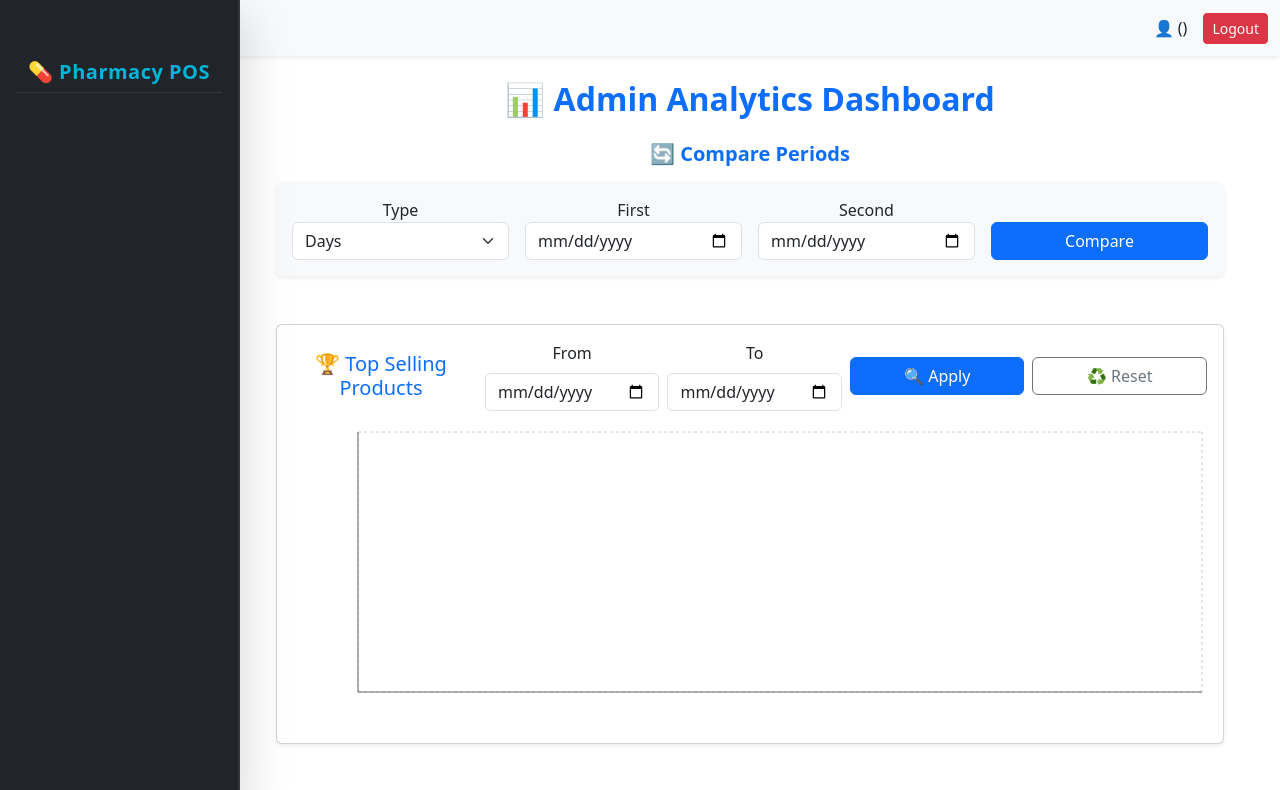
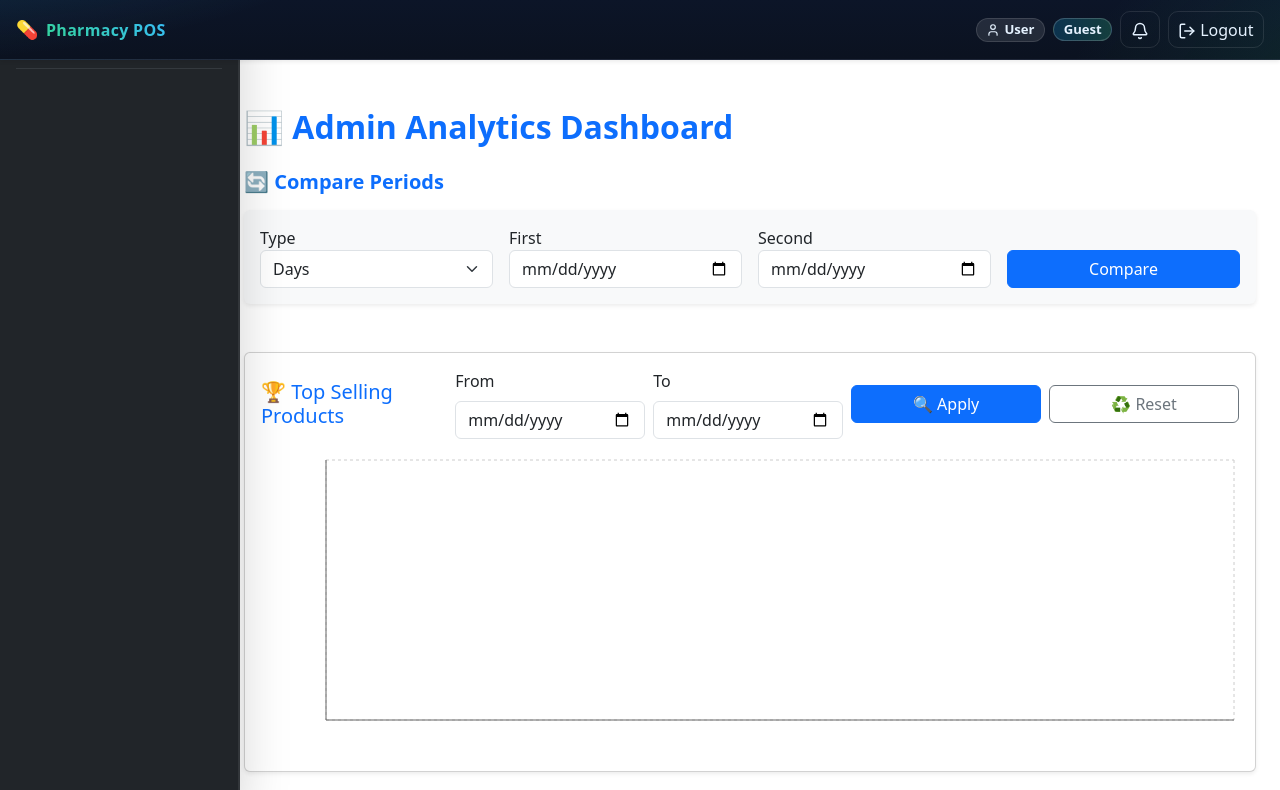
Before and after one commit to diyaaaboualloul/pharmacypos, a React (Vite) app in the folder frontend/: page /admin/analytics in a window 1280 px wide. Shown: the top 790 px of the page. Built offline with nearby package versions, Linux system fonts and the light colour scheme.

Commit message:
erfurfhuf

```diff
--- a/frontend/src/App.css
+++ b/frontend/src/App.css
@@ -1,179 +1,82 @@
 /* =============================
-   🌐 Global App Layout (Vite default)
+   💊 Pharmacy Topbar
    ============================= */
-#root {
-  max-width: 1280px;
-  margin: 0 auto;
-  padding: 2rem;
-  text-align: center;
+:root{
+  --tb-ink: #0b1220;
+  --tb-glass: rgba(255,255,255,.10);
+  --tb-glass-strong: rgba(255,255,255,.18);
+  --tb-text: #e5f2ff;
+  --tb-muted: #a5b4c4;
+  --tb-mint: #34d399;
+  --tb-sky:  #38bdf8;
+  --tb-primary: #0ea5e9;
 }
 
-.logo {
-  height: 6em;
-  padding: 1.5em;
-  will-change: filter;
-  transition: filter var(--transition);
+.topbar {
+  background:
+    radial-gradient(900px 300px at -10% -200%, rgba(56,189,248,.22), transparent 60%),
+    radial-gradient(800px 400px at 120% 200%, rgba(52,211,153,.20), transparent 60%),
+    linear-gradient(180deg, #0c1528 0%, #0b1220 100%);
+  color: var(--tb-text);
+  backdrop-filter: blur(6px);
+  border-bottom: 1px solid rgba(255,255,255,.08);
 }
 
-.logo:hover {
-  filter: drop-shadow(0 0 2em var(--color-primary));
+/* Brand with gradient text */
+.topbar-brand .brand-text{
+  font-weight: 800;
+  letter-spacing: .3px;
+  background: linear-gradient(45deg, var(--tb-mint), var(--tb-sky));
+  -webkit-background-clip: text;
+  -webkit-text-fill-color: transparent;
 }
 
-.logo.react:hover {
-  filter: drop-shadow(0 0 2em #61dafbaa);
+/* Subtle glass chips (user & role) */
+.topbar-chip{
+  padding: .25rem .6rem;
+  border-radius: 999px;
+  background: var(--tb-glass);
+  border: 1px solid rgba(255,255,255,.12);
+  color: var(--tb-text);
+  font-weight: 600;
+  font-size: .82rem;
+  line-height: 1;
+}
+.topbar-chip.alt{
+  background: linear-gradient(90deg, rgba(14,165,233,.22), rgba(52,211,153,.22));
+  border-color: rgba(255,255,255,.18);
 }
 
-@keyframes logo-spin {
-  from {
-    transform: rotate(0deg);
-  }
-  to {
-    transform: rotate(360deg);
-  }
+/* Icon buttons */
+.btn.btn-icon{
+  padding: .4rem .55rem;
+  border-radius: 10px;
+  color: var(--tb-text);
+  background: transparent;
+  border: 1px solid transparent;
+  transition: .2s ease;
+}
+.btn.btn-icon:hover{
+  background: rgba(255,255,255,.06);
+  border-color: rgba(255,255,255,.10);
 }
 
-@media (prefers-reduced-motion: no-preference) {
-  a:nth-of-type(2) .logo {
-    animation: logo-spin infinite 20s linear;
-  }
+/* Ghost buttons (logout/alerts) */
+.btn.btn-ghost{
+  padding: .35rem .6rem;
+  border-radius: 10px;
+  color: var(--tb-text);
+  background: transparent;
+  border: 1px solid rgba(255,255,255,.10);
+  transition: .2s ease;
+}
+.btn.btn-ghost:hover{
+  background: rgba(255,255,255,.08);
+  border-color: rgba(255,255,255,.20);
 }
 
-.card {
-  padding: 2em;
-}
+/* Make sure page content sits below topbar */
+body{ padding-top: 60px; }  /* or match your TOPBAR_HEIGHT */
 
-.read-the-docs {
-  color: #888;
-}
-
-/* =============================
-   🔐 LOGIN PAGE
-   ============================= */
-.login-container {
-  display: flex;
-  justify-content: center;
-  align-items: center;
-  height: 100vh;
-  background: var(--color-light-bg);
-}
-
-.login-form {
-  background: #fff;
-  padding: 2rem;
-  border-radius: var(--border-radius);
-  box-shadow: 0 4px 10px rgba(0, 0, 0, 0.1);
-  width: 300px;
-  display: flex;
-  flex-direction: column;
-}
-
-.login-title {
-  text-align: center;
-  margin-bottom: 1rem;
-}
-
-.login-input {
-  margin-bottom: 1rem;
-  padding: 0.5rem;
-  font-size: 1rem;
-  border: 1px solid #ccc;
-  border-radius: 4px;
-  font-family: var(--font-main);
-}
-
-.login-button {
-  padding: 0.7rem;
-  background: var(--color-primary);
-  color: #fff;
-  font-weight: 600;
-  border: none;
-  border-radius: 4px;
-  cursor: pointer;
-  transition: background var(--transition);
-}
-
-.login-button:hover {
-  background: var(--color-primary-hover);
-}
-
-.login-button:disabled {
-  background: #9cc9f3;
-  cursor: not-allowed;
-}
-
-.login-error {
-  color: var(--color-danger);
-  margin-bottom: 1rem;
-  text-align: center;
-}
-
-/* =============================
-   📝 REGISTER PAGE
-   ============================= */
-.register-container {
-  display: flex;
-  justify-content: center;
-  align-items: center;
-  height: 100vh;
-  background: var(--color-light-bg);
-}
-
-.register-form {
-  background: #fff;
-  padding: 2rem;
-  border-radius: var(--border-radius);
-  box-shadow: 0 4px 10px rgba(0, 0, 0, 0.1);
-  width: 300px;
-  display: flex;
-  flex-direction: column;
-}
-
-.register-title {
-  text-align: center;
-  margin-bottom: 1rem;
-}
-
-.register-input {
-  margin-bottom: 1rem;
-  padding: 0.5rem;
-  font-size: 1rem;
-  border: 1px solid #ccc;
-  border-radius: 4px;
-  font-family: var(--font-main);
-}
-
-.register-button {
-  padding: 0.7rem;
-  background: var(--color-success);
-  color: #fff;
-  font-weight: 600;
-  border: none;
-  border-radius: 4px;
-  cursor: pointer;
-  transition: background var(--transition);
-}
-
-.register-button:hover {
-  background: #208d38; /* Could also define a success-hover var if you want */
-}
-
-.register-button:disabled {
-  background: #9bd5af;
-  cursor: not-allowed;
-}
-
-.register-error {
-  color: var(--color-danger);
-  text-align: center;
-  margin-bottom: 1rem;
-}
-
-.register-success {
-  color: var(--color-success);
-  text-align: center;
-  margin-bottom: 1rem;
-}
-
-.sidebar-custom {
-  margin-left: -49px !important;
-}
+/* Optional: if you don’t want global body padding,
+   add paddingTop in your main layout container instead. */
--- a/frontend/src/components/CheckoutModal.jsx
+++ b/frontend/src/components/CheckoutModal.jsx
@@ -11,25 +11,34 @@ export default function CheckoutModal({ isOpen, onClose, total, onConfirm }) {
     setChange(received - total);
   }, [cashReceived, total]);
 
+  // keep your original confirm logic
   const handleConfirm = () => {
     if (paymentType === "cash" && change < 0) {
       alert("Received amount is less than total!");
       return;
     }
     onConfirm({
-      type: paymentType, // ✅ now correctly lowercase
+      type: paymentType,
       cashReceived: paymentType === "cash" ? parseFloat(cashReceived) : null,
       change: paymentType === "cash" ? change : 0,
     });
   };
 
+  // ✅ submit handler so Enter triggers confirm
+  const handleSubmit = (e) => {
+    e.preventDefault(); // stop default form submit
+    handleConfirm();
+  };
+
   return (
     <Modal show={isOpen} onHide={onClose} centered>
+      {/* ✅ Wrap header+body+footer in a single <Form> with onSubmit */}
+      <Form onSubmit={handleSubmit}>
         <Modal.Header closeButton>
           <Modal.Title>🧾 Checkout</Modal.Title>
         </Modal.Header>
+
         <Modal.Body>
-        <Form>
           <Form.Group className="mb-3">
             <Form.Label>Payment Type</Form.Label>
             <Form.Select
@@ -62,16 +71,20 @@ export default function CheckoutModal({ isOpen, onClose, total, onConfirm }) {
           <div className="mt-3">
             <strong>Total: ${total.toFixed(2)}</strong>
           </div>
-        </Form>
         </Modal.Body>
+
         <Modal.Footer>
-        <Button variant="secondary" onClick={onClose}>
+          {/* ❌ Not a submit button, so Enter won't trigger it */}
+          <Button variant="secondary" type="button" onClick={onClose}>
             Cancel
           </Button>
-        <Button variant="primary" onClick={handleConfirm}>
+
+          {/* ✅ The ONLY submit button; Enter will trigger this */}
+          <Button variant="primary" type="submit" autoFocus>
             Confirm Sale
           </Button>
         </Modal.Footer>
+      </Form>
     </Modal>
   );
 }
--- a/frontend/src/components/Sidebar.jsx
+++ b/frontend/src/components/Sidebar.jsx
@@ -163,7 +163,7 @@ export default function Sidebar() {
               className="mb-2"
               style={{ fontWeight: 600, color: "#00B4D8", letterSpacing: "0.5px" }}
             >
-            💊 Pharmacy POS
+              {/* 💊 Pharmacy POS */}
             </h5>
             <hr className="border-secondary opacity-25 m-0" />
           </div>
--- a/frontend/src/components/TopHeader.jsx
+++ b/frontend/src/components/TopHeader.jsx
@@ -1,45 +1,78 @@
+import { useMemo } from "react";
 import { useNavigate } from "react-router-dom";
-import { getUser, logout } from "../utils/auth";
+import { getUser } from "../utils/auth";
+import {
+  Menu,
+  Bell,
+  LogOut,
+  User as UserIcon,
+} from "lucide-react";
+
+// Keep this consistent with Sidebar
+export const TOPBAR_HEIGHT = 60;
 
 export default function TopHeader() {
   const user = getUser();
   const navigate = useNavigate();
 
+  const roleLabel = useMemo(() => {
+    if (!user?.role) return "Guest";
+    return user.role.charAt(0).toUpperCase() + user.role.slice(1);
+  }, [user]);
+
+  const handleLogout = () => {
+    // adjust to your auth utils if you have a dedicated logout
+    localStorage.removeItem("token");
+    localStorage.removeItem("user");
+    navigate("/login");
+  };
+
   return (
-    <nav className="navbar navbar-expand-lg navbar-light bg-light fixed-top shadow-sm">
-      <div className="container-fluid">
-
-        {/* 🍔 Mobile toggler → opens #sidebarMenu offcanvas */}
+    <header
+      className="topbar navbar navbar-dark position-fixed w-100 top-0 start-0 shadow-sm"
+      style={{ height: TOPBAR_HEIGHT, zIndex: 1040 }}
+    >
+      <div className="container-fluid px-3">
+        {/* Left: Burger + Brand */}
+        <div className="d-flex align-items-center gap-2">
+          {/* 📱 Opens the Bootstrap offcanvas sidebar */}
           <button
-          className="navbar-toggler d-lg-none me-2"
+            className="btn btn-icon d-lg-none"
             type="button"
             data-bs-toggle="offcanvas"
             data-bs-target="#sidebarMenu"
             aria-controls="sidebarMenu"
-          aria-label="Toggle sidebar"
+            aria-label="Open Menu"
           >
-          <span className="navbar-toggler-icon"></span>
+            <Menu size={20} />
           </button>
 
-        {/* 🏷 Brand */}
-        <span
-          className="navbar-brand fw-bold"
-          style={{ cursor: "pointer" }}
-          onClick={() => navigate("/dashboard")}
-        >
-          💊 Pharmacy POS
+          <div className="topbar-brand d-flex align-items-center gap-2">
+            <span style={{ fontSize: 18 }}>💊</span>
+            <span className="brand-text">Pharmacy POS</span>
+          </div>
+        </div>
+
+        {/* Right: User / Alerts / Logout */}
+        <div className="topbar-actions d-flex align-items-center gap-2">
+          <span className="topbar-chip d-none d-sm-inline-flex">
+            <UserIcon size={14} className="me-1" />
+            {user?.name || "User"}
+          </span>
+          <span className="topbar-chip alt d-none d-md-inline-flex">
+            {roleLabel}
           </span>
 
-        {/* 👤 User info & Logout */}
-        <div className="d-flex align-items-center ms-auto">
-          <span className="me-3 d-none d-sm-inline">
-            👤 <strong>{user?.name}</strong> ({user?.role})
-          </span>
-          <button onClick={logout} className="btn btn-danger btn-sm">
-            Logout
+          <button className="btn btn-ghost" type="button" aria-label="Alerts">
+            <Bell size={18} />
+          </button>
+
+          <button className="btn btn-ghost" type="button" onClick={handleLogout}>
+            <LogOut size={18} />
+            <span className="d-none d-sm-inline ms-1">Logout</span>
           </button>
         </div>
       </div>
-    </nav>
+    </header>
   );
 }
--- a/frontend/src/pages/RegisterPage.jsx
+++ b/frontend/src/pages/RegisterPage.jsx
@@ -40,14 +40,14 @@ export default function RegisterPage() {
   return (
     <div className="register-container">
       <form onSubmit={handleSubmit} className="register-form">
-        <h2 className="register-title">📝 Register</h2>
+        <h2 className="register-title">💊 Pharmacy POS Register</h2>
 
         {error && <p className="register-error">{error}</p>}
         {success && <p className="register-success">{success}</p>}
 
         <input
           type="text"
-          placeholder="Name"
+          placeholder="Full Name"
           value={name}
           onChange={(e) => setName(e.target.value)}
           required
@@ -55,7 +55,7 @@ export default function RegisterPage() {
         />
         <input
           type="email"
-          placeholder="Email"
+          placeholder="Email Address"
           value={email}
           onChange={(e) => setEmail(e.target.value)}
           required
```
Lines whose indentation alone changed are shown as unchanged.
